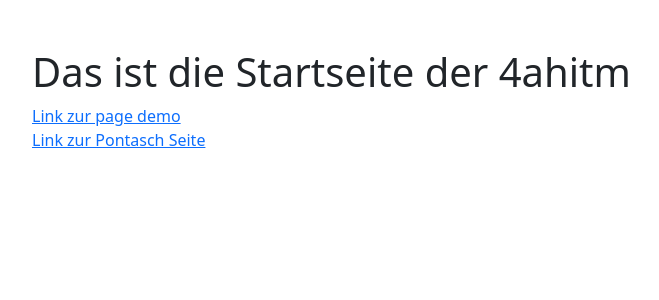
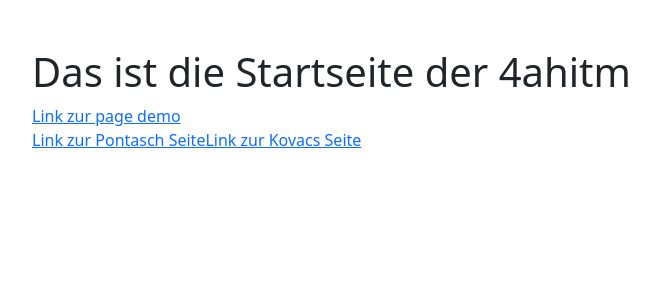
Before and after one commit to mahies/4ahitm_24, an Angular app: page / in a window 1280 px wide. Shown: the top 300 px of the page, without its empty margins (28-687 px from the left). Built offline with nearby package versions, Linux system fonts and the light colour scheme.

Commit message:
first commit

```diff
--- a/src/app/app.routes.ts
+++ b/src/app/app.routes.ts
@@ -2,6 +2,7 @@ import { Routes } from '@angular/router';
 import {PageDemoComponent} from './page-demo/page-demo.component';
 import {PageHomeComponent} from './page-home/page-home.component';
 import {PageAboutMePONTComponent} from './page-about-me-pont/page-about-me-pont.component';
+import {PageAboutMeKOVACSComponent} from "./page-about-me-kovacs/page-about-me-kovacs.component";
 
 export const routes: Routes = [
   { path: '', // default rout
@@ -12,4 +13,6 @@ export const routes: Routes = [
     component: PageDemoComponent },
   { path: 'page_pont',
     component: PageAboutMePONTComponent },
+  { path: 'page_kovacs',
+    component: PageAboutMeKOVACSComponent },
 ];
--- a/src/app/page-home/page-home.component.html
+++ b/src/app/page-home/page-home.component.html
@@ -5,4 +5,5 @@
   </div>
   <a routerLink="/page_demo" routerLinkActive="active">Link zur page demo</a><br>
   <a routerLink="/page_pont" routerLinkActive="active">Link zur Pontasch Seite</a>
+  <a routerLink="/page_kovacs" routerLinkActive="active">Link zur Kovacs Seite</a>
 </main>
```
